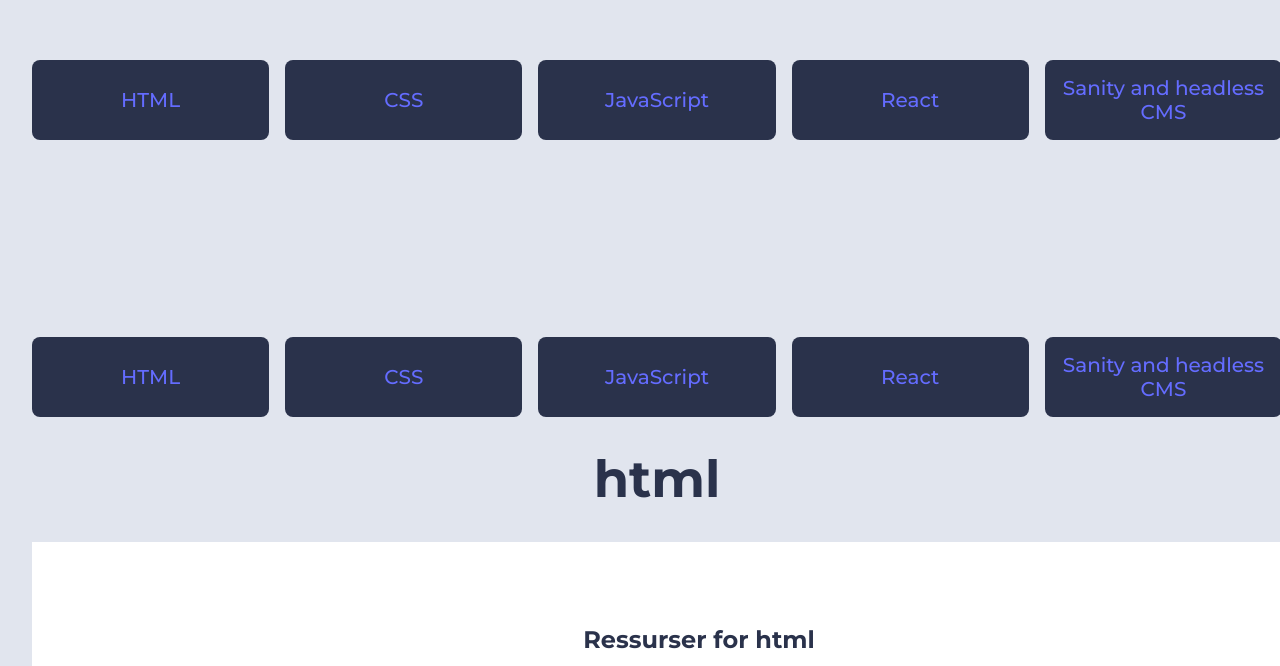
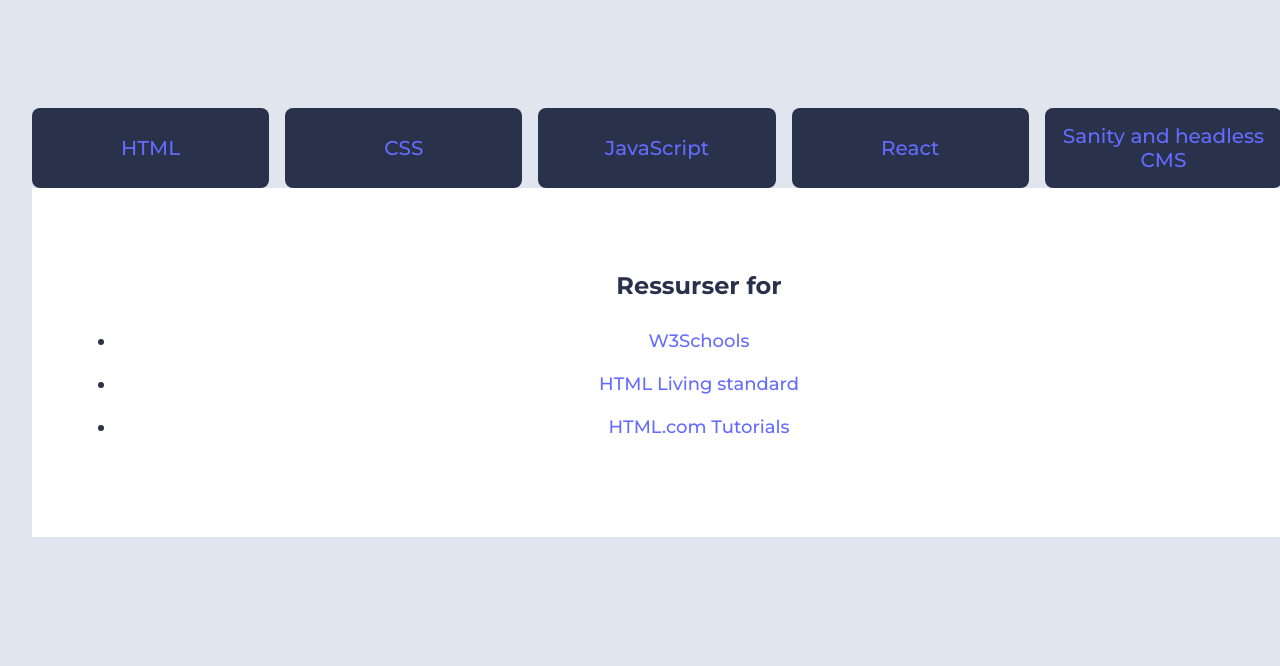
Before and after one commit to kristian9090/uin25ak2_resourceapp_krila, a React (Vite) app: page /html in a window 1280 px wide. Shown: the part 134-800 px from the top of the page. Built offline with nearby package versions, Linux system fonts and the light colour scheme.

Commit message:
eehhh idk???

```diff
--- a/src/App.jsx
+++ b/src/App.jsx
@@ -18,12 +18,12 @@ function App() {
     <Router>
       <Layout>
         <Routes>
-          {/* router/henter kategorier fra ressurser.js og mapper ut den som hører til i Resources.jsx */}
-          <Route path="/html" element={<Layout category="html"><Resources category="html" /></Layout>} />
-          <Route path="/css" element={<Layout category="css"><Resources category="css" /></Layout>} />
-          <Route path="/javascript" element={<Layout category="javascript"><Resources category="javascript" /></Layout>} />
-          <Route path="/react" element={<Layout category="react"><Resources category="react" /></Layout>} />
-          <Route path="/headless-cms" element={<Layout category="headless-cms"><Resources category="headless-cms" /></Layout>} />
+        <Route path="/" element={<Layout><Nav /></Layout>} />
+           <Route path="/html" element={<Resources category="html" />} />
+           <Route path="/css" element={<Resources category="css" />} />
+           <Route path="/javascript" element={<Resources category="javascript" />} />
+           <Route path="/react" element={<Resources category="react" />} />
+           <Route path="/headless-cms" element={<Resources category="headless-cms" />} />
         </Routes>
       </Layout>
     </Router>
--- a/src/components/Layout.jsx
+++ b/src/components/Layout.jsx
@@ -6,11 +6,9 @@ import { resources } from '../resources/ressurser.js';
 
 export default function Layout({ children, category }) {
 
-    const [title] = useState("");
-
-    useEffect(() => {
-        const currentResource = resources.find(res => res.category === category);
-    }, [category])
+    // useEffect(() => {
+    //     resources.find(res => res.category === category);
+    // }, [category])
 
 
 
@@ -19,9 +17,9 @@ export default function Layout({ children, category }) {
         <header>
             {/* Får inn komponentene */}
             <Nav />
+            {/* <PageTitle category={category}/> */}
         </header>
         <main>
-        <PageTitle category={category}/>
             {children}
         </main>
     </>
--- a/src/components/PageTitle.jsx
+++ b/src/components/PageTitle.jsx
@@ -4,7 +4,7 @@ import { resources } from '../resources/ressurser.js';
 
 export default function PageTitle({ category }) {
     return (
-        <h1>{category}</h1>
+        <>{category}</>
     );
 
 }
--- a/src/components/Resources.jsx
+++ b/src/components/Resources.jsx
@@ -1,5 +1,6 @@
 import React from "react";
 import { resources } from '../resources/ressurser.js';
+import PageTitle from "./PageTitle.jsx";
 
 export default function Resources({ category, setTitle }) {
     const filteredResources = resources.filter(res => res.category === category);
@@ -7,7 +8,7 @@ export default function Resources({ category, setTitle }) {
 
     return (
         <section>
-            <h3>Ressurser for {category}</h3>
+            <h3>Ressurser for <PageTitle/></h3>
             <ul>
                 {filteredResources.map((resource, index) => (
                     <li key={index}>
```
